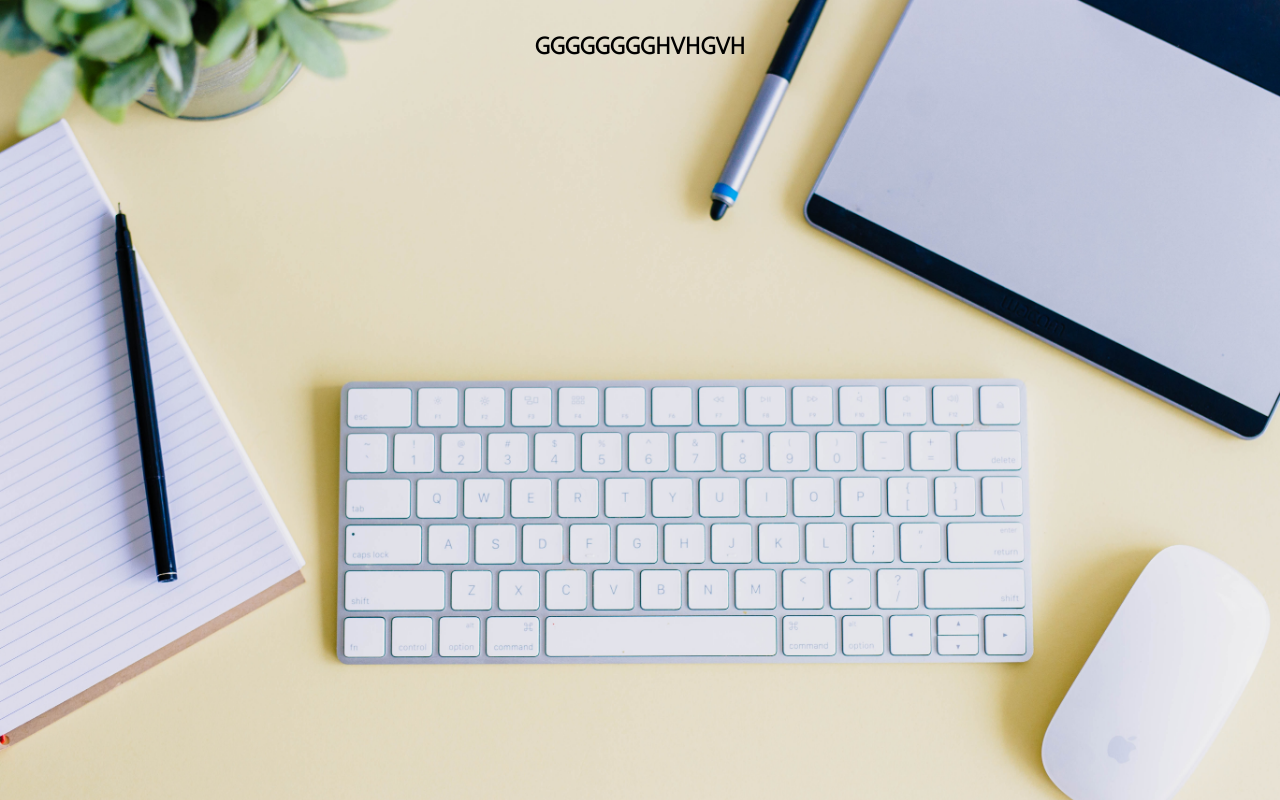
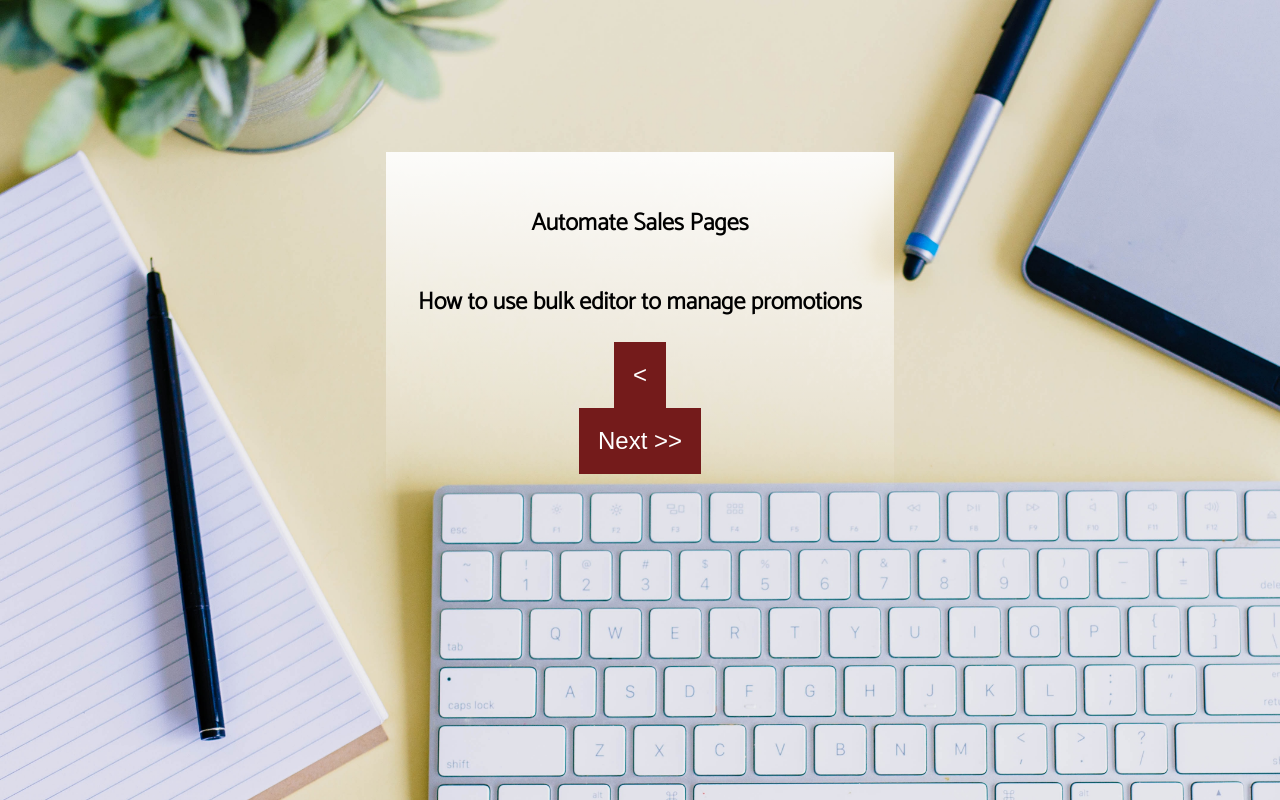
Before and after one commit to murai1998/bulk, a plain HTML site: page index.html in a window 1280 px wide. Both pictures are taken after a click on the button "Next >>". Shown: the top 800 px of the page. Drawn offline with Linux system fonts and the light colour scheme.

Commit message:
render-buttons

```diff
--- a/index.html
+++ b/index.html
@@ -6,7 +6,7 @@
     <link href="https://fonts.googleapis.com/css2?family=Catamaran:wght@300&display=swap" rel="stylesheet">
 </head>
 
-<body>
+<body id='body'>
     <article id='intro'>
         <h1>Bulk Editor</h1>
 
@@ -22,8 +22,12 @@
 
 
 
-        <h1>GGGGGGGGHVHGVH</h1>
+        <h1>Automate Sales Pages</h1>
 
+        <h2>How to use bulk editor to manage promotions</h2>
+        <button id='back' class='next'>
+            <<Back</button> <button id='next' class='next'> Next >>
+        </button>
     </article>
 
 
--- a/script.js
+++ b/script.js
@@ -1,8 +1,38 @@
-let start = document.querySelector("#start");
 let main = document.querySelector("#main");
 main.style.visibility = "hidden";
-start.onclick = () => {
-  document.querySelector("#intro").remove();
-  main.style.visibility = "visible";
-  start.style.visibility = "hidden";
+const render = () => {
+  let start = document.querySelector("#start");
+
+  let back = document.querySelector("#back");
+  let intro = document.querySelector("#intro");
+  let next = document.querySelector("#next");
+
+  start.onclick = () => {
+    let itm = document.querySelector("#intro");
+
+    let cln = itm.cloneNode(true);
+    console.log(cln);
+    document.querySelector("#body").appendChild(cln);
+    document.querySelector("#intro").remove();
+    let main = document.querySelector("#main");
+    main.style.visibility = "visible";
+    let intro = document.querySelector("#intro");
+    intro.style.visibility = "hidden";
+    render();
+  };
+
+  back.onclick = () => {
+    let itm = document.querySelector("#main");
+    let cln = itm.cloneNode(true);
+    console.log(cln);
+    document.querySelector("#body").appendChild(cln);
+    document.querySelector("#main").remove();
+    let intro = document.querySelector("#intro");
+    let main = document.querySelector("#main");
+    intro.style.visibility = "visible";
+    main.style.visibility = "hidden";
+    render();
+  };
 };
+
+render();
--- a/style.css
+++ b/style.css
@@ -48,3 +48,15 @@ body {
   font-size: 1.5em;
   border: none;
 }
+#main {
+  display: flex;
+  flex-direction: column;
+  align-items: center;
+  justify-content: center;
+  background-color: #fff;
+  background: linear-gradient(#ffffffe6, #fff0);
+  margin-top: 9em;
+  width: fit-content;
+
+  padding: 2em;
+}
```
Also changed, not shown: images/screen1.png (added), 1 other file.
